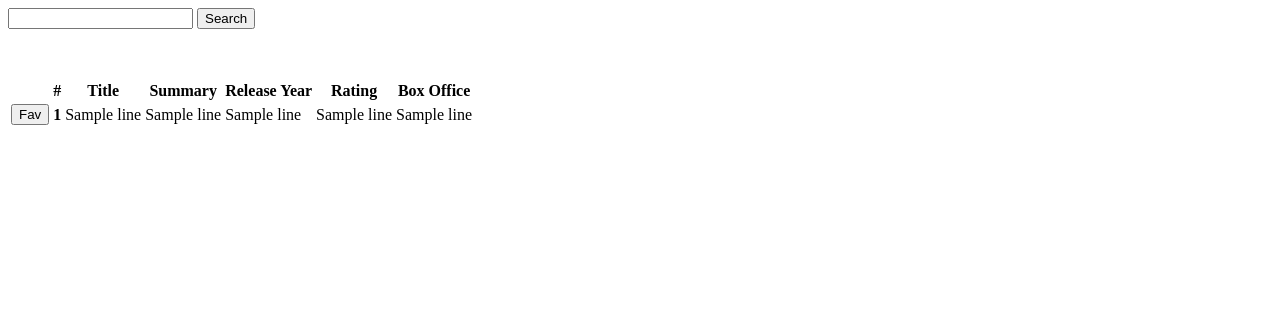
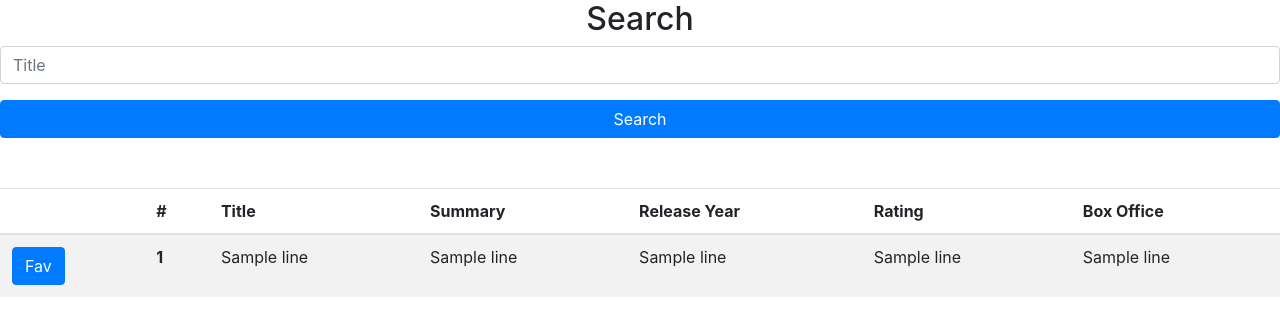
Before and after one commit to map155/database-management-movies, a Flask app: template webapp/templates/movies.html in a window 1280 px wide. Shown: the top 336 px of the page. Run offline with Flask 2, Linux system fonts and the light colour scheme; the template is opened without the code that fills it: most values are stand-ins (such as "Sample title", 1, 10 or a date in 2020); some libraries are stand-ins or nearby versions.

Commit message:
Implement search

```diff
--- a/webapp/app.py
+++ b/webapp/app.py
@@ -86,7 +86,7 @@ def boxOffice():
     #     session['prediction'] = data
     return render_template('predict.html')
 
-@app.route("/predictBox", methods=['GET', 'POST'])
+@app.route("/predictBox", methods=['GET','POST'])
 def predictBox():
     directorf = request.form['DirectorF']
     directorl = request.form['DirectorL']
@@ -100,8 +100,8 @@ def predictBox():
     data = cursor.fetchall()
     if data:
         session['prediction'] = data[0][0]
-        return json.dumps({'Prediction' : data})
-        # return render_template('predict.html', prediction = data[0][0])
+        # return json.dumps({'Prediction' : data})
+        return render_template('predict.html', prediction = data[0][0])
     else:
         return json.dumps({'Prediction' : 'unsuccessful'})
 
@@ -168,7 +168,7 @@ def FavActors():
         return json.dumps({'success': 'Favorited Actor'})
     return json.dumps({'Error': 'Unknonwn'})
 
-@app.route("/SearchActors", methods=['GET'])
+@app.route("/SearchActors", methods=['GET','POST'])
 def SearchActors():
     userQuery = request.form['query']
     conn = mysql.connect()
@@ -179,12 +179,12 @@ def SearchActors():
         return render_template('actors.html', x=data)
     return json.dumps({'Error': 'Unknonwn'})
 
-@app.route("/SearchMovies", methods=['GET'])
+@app.route("/SearchMovies", methods=['GET', 'POST'])
 def SearchMovies():
-    userQuery = request.form['movieSearch']
+    title = request.form['title']
     conn = mysql.connect()
     cursor = conn.cursor()
-    cursor.callproc('sp_searchMovies', userQuery)
+    cursor.callproc('sp_searchMovies', (title,))
     data = cursor.fetchall()
     if data:
         return render_template('movies.html', x=data)
--- a/webapp/templates/movies.html
+++ b/webapp/templates/movies.html
@@ -1,5 +1,18 @@
-<INPUT TYPE = "Text" name = "movieSearch" id = 'movieSearch'>
-<button class="btn btn-primary movieSearch">Search</button>
+<!-- Bootstrap core CSS -->
+  <link href="/css/bootstrap.min.css" rel="stylesheet">
+
+  <!-- Custom styles for this template -->
+  <link href="/css/simple-sidebar.css" rel="stylesheet">
+
+    <div class="login-form">
+        <form action="/SearchMovies" method="post" id="searchForm">
+            <h2 class="text-center">Search</h2>
+            <div class="form-group">
+                <input type="text" class="form-control" placeholder="Title" name="title" required="required">
+            </div>
+              <div class="form-group">
+                <button type="submit" class="btn btn-primary btn-block">Search</button>
+            </div>
 
 <table class="table table-striped" style=margin-top:50px>
   <thead>
@@ -49,7 +62,7 @@ $(".movieFav").click(function(e) {
    $(".movieSearch").click(function(e) {
         e.preventDefault();
         $.ajax({
-               type: "GET",
+               type: "POST",
                url: '/SearchMovies',
                data: {"query": document.getElementsByName('movieSearch').value},
                success: function(data)
```
